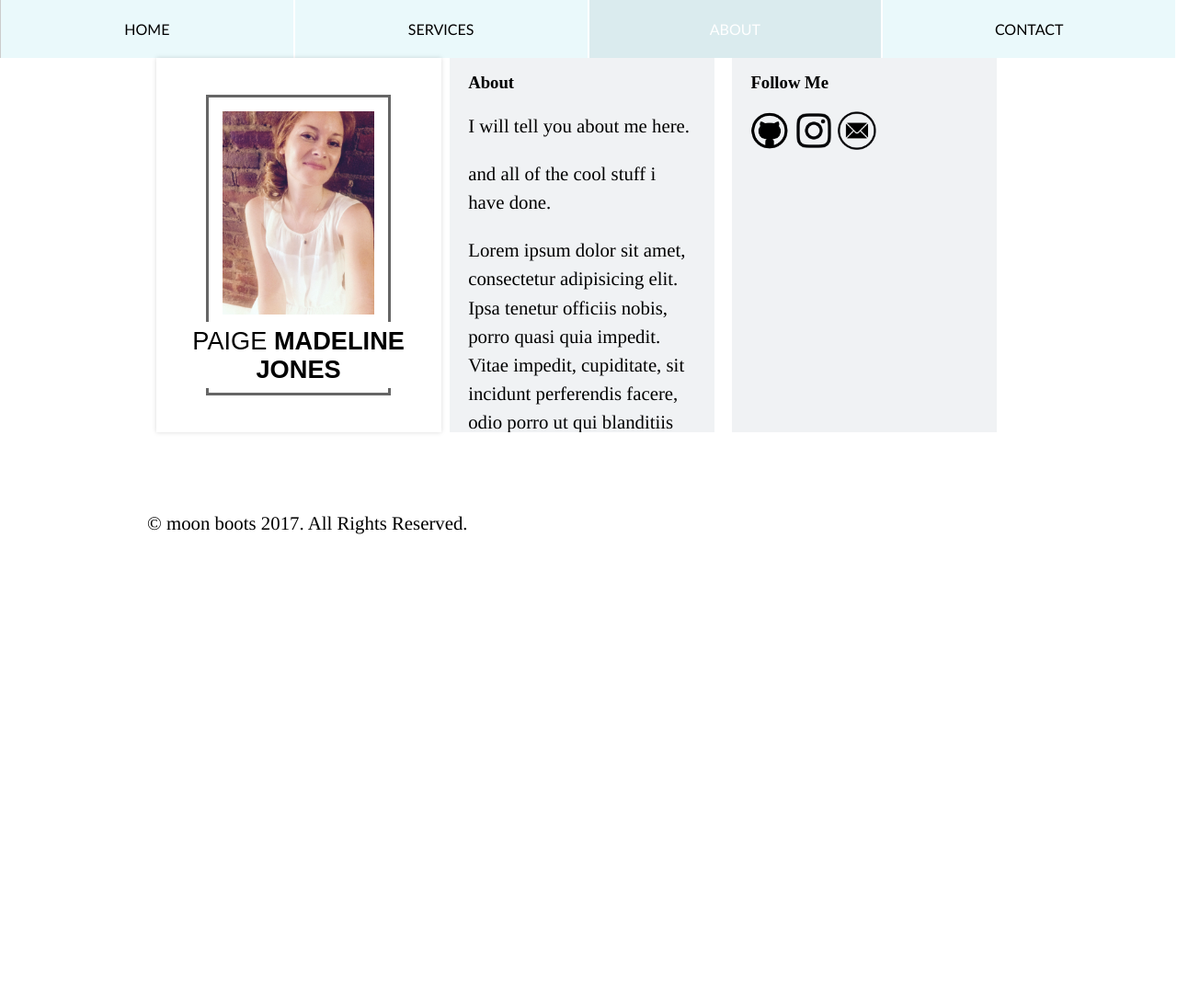
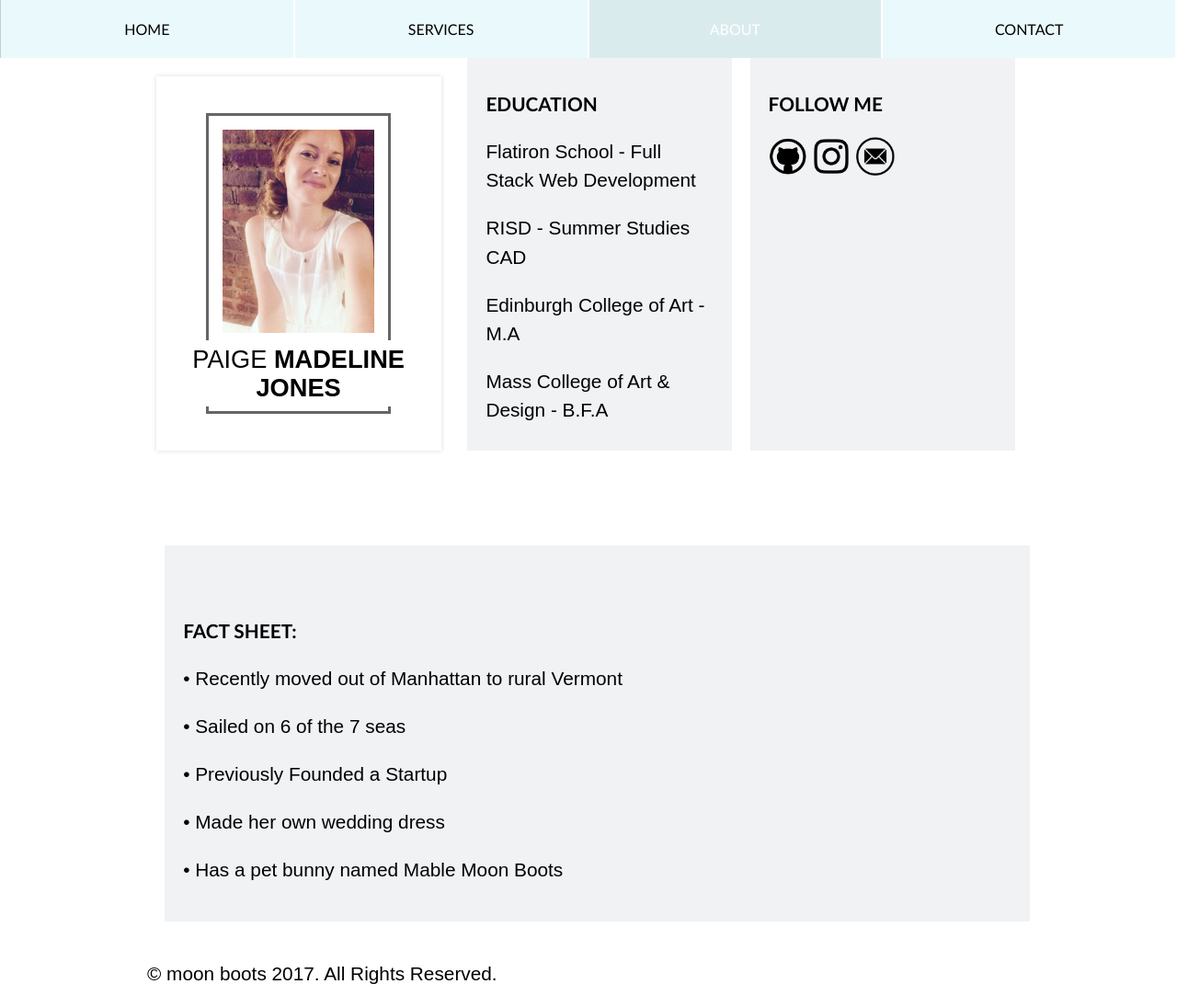
Before and after one commit to petitlapin86/portfolio, a plain HTML site: page about.html in a window 1280 px wide. Shown: the whole page at 92% size. Before the commit the page ends 800 px from the top, so only its background shows below. Drawn offline with nearby package versions, Linux system fonts and the light colour scheme; a web font is replaced by a local one.

Commit message:
saving changes

```diff
--- a/about.html
+++ b/about.html
@@ -28,30 +28,46 @@
   </header> <!--this is closing the header-->
 
 
+        <section>
           <div class=" wrapper clearfix">
-</figure class="col-4">
+              </figure class="col-4 first">
                 <figure class="snip1113"><img src="images/FullSizeRender.jpg" alt="thats me" />
                 <figcaption>
                 <h3>Paige <span>Madeline Jones</span></h3>
               </figcaption>
               </figure>
-
-
-  <div class="col-4 first">
-<h3>About</h3>
-<p>I will tell you about me here.</p>
-<p>and all of the cool stuff i have done.</p>
-<p>Lorem ipsum dolor sit amet, consectetur adipisicing elit. Ipsa tenetur officiis nobis, porro quasi quia impedit. Vitae impedit, cupiditate, sit incidunt perferendis facere, odio porro ut qui blanditiis recusandae ipsum!</p>
-</div>
-
                 <div class="col-4">
-        	 <h3>Follow Me</h3>
+                     <h2>EDUCATION</h2>
+                      <p>Flatiron School - Full Stack Web Development</p>
+                      <p>RISD - Summer Studies CAD </p>
+                      <p>Edinburgh College of Art - M.A</p>
+                      <p>Mass College of Art & Design - B.F.A</p>
+                </div><!--closes class col-4-->
+                <div class="col-4">
+                      <h2>FOLLOW ME</h2>
                       <p>
                       <a href="https://github.com/petitlapin86/"><img src="images/github2.png" alt="Github" width="42" height="42" border="0"></a>
                       <a href="https://www.instagram.com/patienceandfortitudeco/"><img src="images/instagram.png" alt="Instagram" width="42" height="42" border="0"></a>
                       <a href="mailto:paigemadelinejones@gmail.com"><img src="images/email.png" alt="Email" width="42" height="42" border="0"></a>
                       </p>
-            </div>
+                  </div><!--closes class col-4-->
+                </div> <!--closes wrapper-->
+            </section>
+
+           <section>
+                <div class="wrapper">
+                  <div class="col-3">
+                <h2>FACT SHEET:</h2>
+                <p>• Recently moved out of Manhattan to rural Vermont</p>
+                <p>• Sailed on 6 of the 7 seas</p>
+                <p>• Previously Founded a Startup</p>
+                <p>• Made her own wedding dress</p>
+                <p>• Has a pet bunny named Mable Moon Boots</p>
+                </div><!--closes class col-3-->
+                </div><!--closes wrapper-->
+            </section>
+
+
 
   </div> <!--closes clearfix-->
 
--- a/css/style.css
+++ b/css/style.css
@@ -64,16 +64,26 @@ img, video, audio {
   max-width: 75%;
 }
 
-/*comment*/
-
+/*PARAGRAPH AND HEADER STYLING*/
 p {
   font-size: 1.3em;
   line-height: 1.5em;
-  font-family: times, serif;
+  font-family: arial, serif;
 }
 
+h2 {
+  font-size: 1.3em;
+  line-height: 1.5em;
+  font-family: "Trebuchet MS", serif;
+}
 
+h1 {
+  font-size: 2.3em;
+  line-height: 1.5em;
+  font-family: "Trebuchet MS", serif;
+}
 
+/*Oh, hello styling*/
 #attention {
   font-weight: normal;
   font-size: 5em;
@@ -81,13 +91,20 @@ p {
   font-family: 'Rozha One', serif;
   text-align: center;
 }
+
+
+/*LINK COLOr STYLING*/
+a:link
+{
+color: #daebee;
+}
+
 /*comment*/
-
 .main {
   font-weight: normal;
   font-size: 1.3em;
   line-height: 1em;
-  font-family: courier, serif;
+  font-family: times, serif;
   text-align: center;
   padding-top: 60px;
 }
@@ -96,8 +113,8 @@ p {
 .wrapper {
   width: 960px;
   margin: 0 auto;
+}
 
-}
 
 * {
   -webkit-box-sizing: border-box;
@@ -106,7 +123,6 @@ p {
 }
 section {
   padding: 20px;
-  margin-bottom: 20px;
 }
 
 /*//COLUMNS//*/
```
Also changed, not shown: index.html (+3 -1 lines), services.html (+6 -6 lines). Lines whose indentation alone changed are shown as unchanged.
